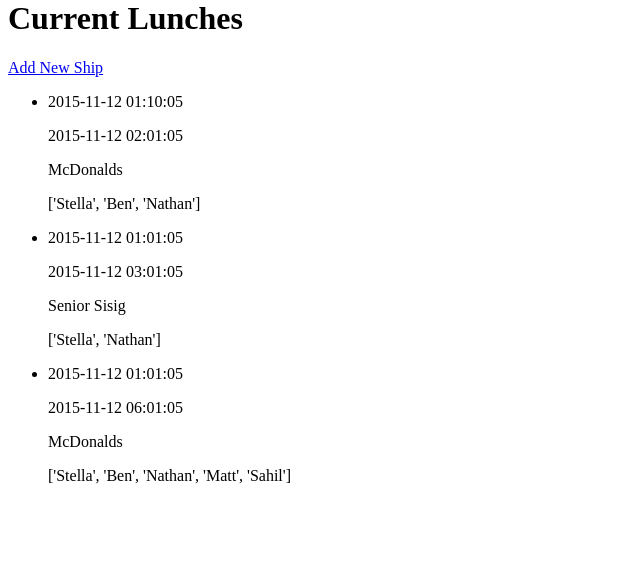
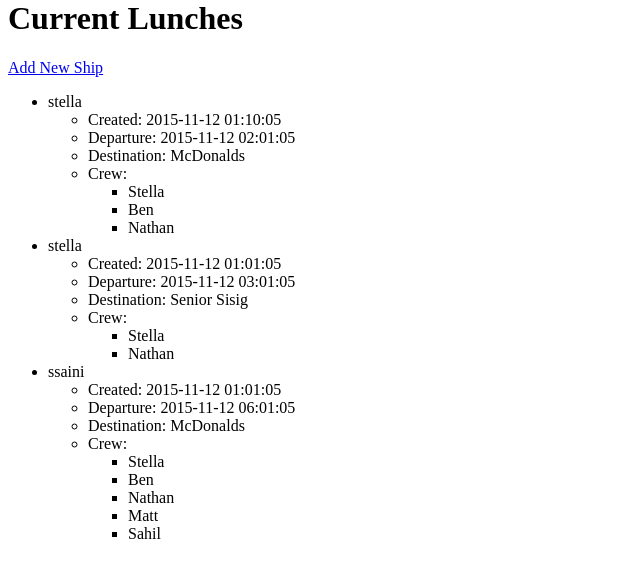
Before and after one commit to Sahil5/LunchShip, a Flask app: page /all_ships in a window 1280 px wide. Shown: the part 21-599 px from the top of the page, without its empty margins (0-640 px from the left). Run offline with Flask 2, Linux system fonts and the light colour scheme; parts of the project's set-up code (start-up, migrations or seed data) failed here and were passed over.

Commit message:
Updated unordered list in all_ships template

```diff
--- a/templates/all_ships.html
+++ b/templates/all_ships.html
@@ -8,10 +8,20 @@
     <ul>
         {% for lunch_ship_presenter in lunch_ship_presenters %}
             <li>
-                <p>{{ lunch_ship_presenter.time_created }}</p>
-                <p>{{ lunch_ship_presenter.departure_time }}</p>
-                <p>{{ lunch_ship_presenter.destination }}</p>
-                <p>{{ lunch_ship_presenter.crew }}</p>
+                {{ lunch_ship_presenter.captain_id }}
+                <ul>
+                    <li>Created: {{ lunch_ship_presenter.time_created }}</li>
+                    <li>Departure: {{ lunch_ship_presenter.departure_time }}</li>
+                    <li>Destination: {{ lunch_ship_presenter.destination }}</li>
+                    <li>Crew:
+                        <ul>
+                            {% for crew_member in lunch_ship_presenter.crew %}
+                                <li>{{ crew_member }}</li>
+
+                            {% endfor %}
+                        </ul>
+                    </li>
+                </ul>
             </li>
         {% endfor %}
     </ul>
```
